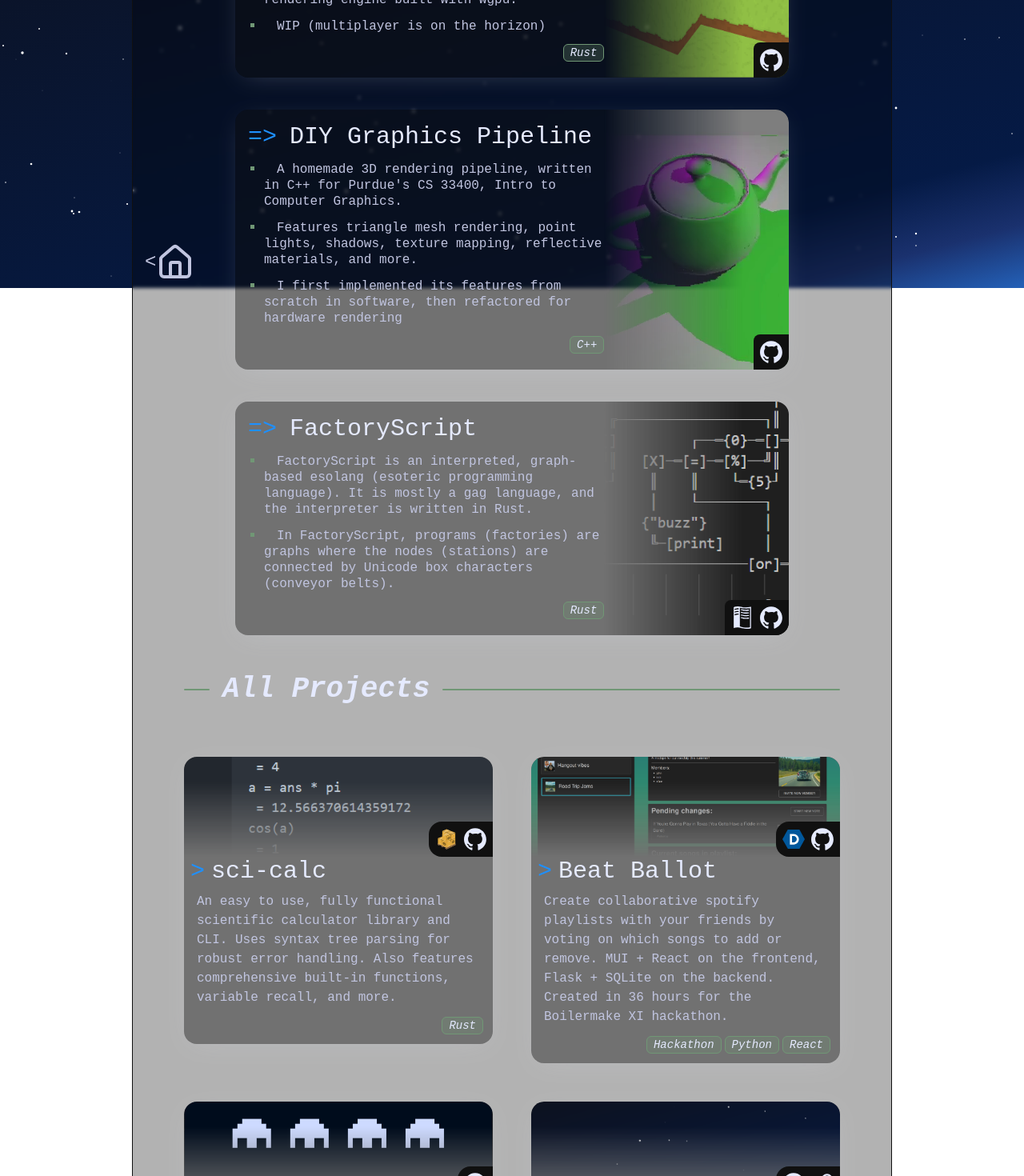
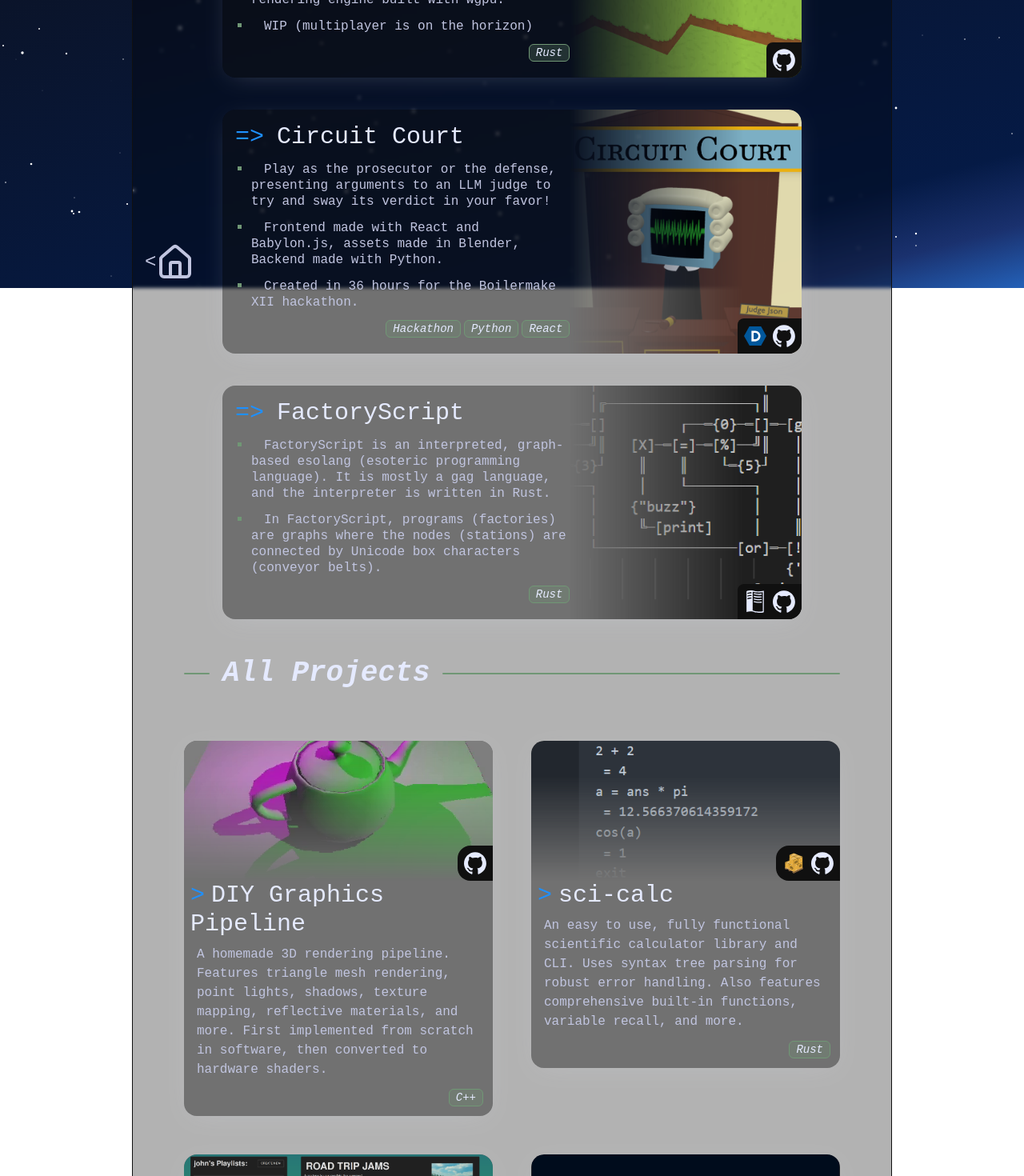
Before and after one commit to jaxsonp/website, a SvelteKit app: page /projects in a window 1280 px wide. Shown: the part 440-1910 px from the top of the page at 80% size. Built offline with nearby package versions, Linux system fonts and the light colour scheme.

Commit message:
Update projects
 - Also change global types from ambient to module
 - Also change some project formatting

```diff
--- a/src/lib/projects.json
+++ b/src/lib/projects.json
@@ -8,11 +8,11 @@
 			"links": ["https://github.com/jaxsonp/cubegame"]
 		},
 		{
-			"title": "DIY Graphics Pipeline",
-			"thumbnailFile": "cs334-graphics.png",
-			"description": "A homemade 3D rendering pipeline, written in C++ for Purdue's CS 33400, Intro to Computer Graphics.\nFeatures triangle mesh rendering, point lights, shadows, texture mapping, reflective materials, and more.\nI first implemented its features from scratch in software, then refactored for hardware rendering",
-			"tags": ["C++"],
-			"links": ["https://github.com/jaxsonp/CS334-graphics-pipeline"]
+			"title": "Circuit Court",
+			"thumbnailFile": "circuit-court.png",
+			"description": "Play as the prosecutor or the defense, presenting arguments to an LLM judge to try and sway its verdict in your favor!\nFrontend made with React and Babylon.js, assets made in Blender, Backend made with Python.\nCreated in 36 hours for the Boilermake XII hackathon.",
+			"tags": ["React", "Python", "Hackathon"],
+			"links": ["https://devpost.com/software/circuit-court", "https://github.com/jaxsonp/circuit-court"]
 		},
 		{
 			"title": "FactoryScript",
@@ -23,6 +23,13 @@
 		}
 	],
 	"all": [
+		{
+			"title": "DIY Graphics Pipeline",
+			"thumbnailFile": "cs334-graphics.png",
+			"description": "A homemade 3D rendering pipeline. Features triangle mesh rendering, point lights, shadows, texture mapping, reflective materials, and more. First implemented from scratch in software, then converted to hardware shaders.",
+			"tags": ["C++"],
+			"links": ["https://github.com/jaxsonp/CS334-graphics-pipeline"]
+		},
 		{
 			"title": "sci-calc",
 			"thumbnailFile": "sci-calc.png",
@@ -48,6 +55,13 @@
 			"links": ["https://github.com/jaxsonp/CHIP-8"]
 		},
 		{
+			"title": "rs-cube",
+			"description": "Simply a rotating 3d cube in your terminal",
+			"thumbnailFile": "rs-cube.gif",
+			"links": ["https://github.com/jaxsonp/rs-cube"],
+			"tags": ["Rust"]
+		},
+		{
 			"title": "This website",
 			"thumbnailFile": "my-website.png",
 			"description": "",
@@ -67,13 +81,6 @@
 			"thumbnailFile": "bible-mod.png",
 			"links": ["https://github.com/jaxsonp/the-holy-bible-mc"],
 			"tags": ["Java", "Minecraft"]
-		},
-		{
-			"title": "rs-cube",
-			"description": "Simply a rotating 3d cube in your terminal",
-			"thumbnailFile": "rs-cube.gif",
-			"links": ["https://github.com/jaxsonp/rs-cube"],
-			"tags": ["Rust"]
 		}
 	]
 }
--- a/src/lib/ambient.d.ts
+++ b/src/lib/types.ts
@@ -1,4 +1,4 @@
-declare type Project = {
+export type Project = {
 	title: string;
 	thumbnailFile: string;
 	description: string;
--- a/src/routes/+page.svelte
+++ b/src/routes/+page.svelte
@@ -1,6 +1,6 @@
 <script lang="ts">
-	import { onMount, type Component } from 'svelte';
-	import { pushState } from '$app/navigation';
+	import { type Component } from 'svelte';
+	import type { Project } from '$lib/types'
 
 	import SectionTitle from '$lib/components/SectionTitle.svelte';
 
--- a/src/routes/projects/+page.svelte
+++ b/src/routes/projects/+page.svelte
@@ -1,6 +1,7 @@
 <script lang="ts">
 	import SectionTitle from '$lib/components/SectionTitle.svelte';
 	import Footer from '$lib/components/Footer.svelte';
+	import type { Project } from '$lib/types'
 
 	import HomeIcon from '$lib/assets/icons/HomeIcon.svelte';
 	import GithubIcon from '$lib/assets/icons/GithubIcon.svelte';
@@ -83,10 +84,10 @@
 		{/each}
 	</div>-->
 	<SectionTitle id="featured">Featured</SectionTitle>
-	<div class="my-12 space-y-10 lg:px-12 xl:px-24">
+	<div class="my-12 space-y-10 lg:px-8 xl:px-12">
 		{#each featuredProjects as project}
 			<div
-				class="mx-4 grid grid-cols-1 rounded-2xl bg-black/40 shadow-light shadow-white/25 md:min-h-[225px] md:grid-cols-[2fr_1fr]"
+				class="mx-4 grid grid-cols-1 rounded-2xl bg-black/40 shadow-light shadow-white/25 md:min-h-[225px] md:grid-cols-[3fr_2fr]"
 			>
 				<img
 					src={getThumbnail(project.thumbnailFile)}
@@ -128,7 +129,7 @@
 	<div class="my-16 grid grid-cols-1 grid-rows-[masonry] gap-12 md:grid-cols-2">
 		{#each allProjects as project}
 			<div
-				class="grid h-min w-full max-w-[400px] grid-rows-[125px_1fr] justify-self-center rounded-2xl bg-black/40 shadow-light shadow-white/20 transition-transform hover:scale-[102%] hover:shadow-primary/60 md:max-w-full xl:grid-rows-[175px_1fr]"
+				class="grid h-min w-full max-w-[400px] grid-rows-[125px_1fr] justify-self-center rounded-2xl bg-black/40 shadow-light shadow-white/20 transition-transform hover:scale-[102%] hover:shadow-primary/60 md:max-w-full lg:grid-rows-[175px_1fr] xl:grid-rows-[200px_1fr]"
 			>
 				<img
 					src={getThumbnail(project.thumbnailFile)}
```
Also changed, not shown: static/project-thumbnails/circuit-court.png (added), 1 other file (tests, documents, lock files or other folders).
